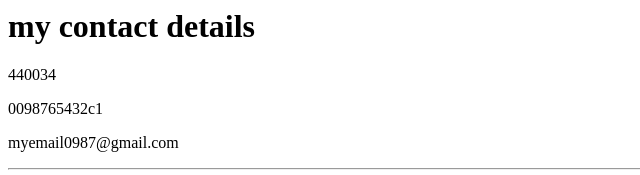
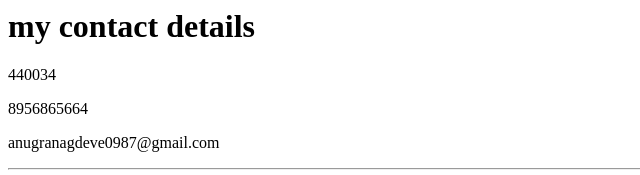
Before and after one commit to anugra02/cv, a plain HTML site: page contactme.html in a window 1280 px wide. Shown: the top 175 px of the page, 0-640 px from the left. Drawn offline with Linux system fonts and the light colour scheme.

Commit message:
Update contactme.html

```diff
--- a/contactme.html
+++ b/contactme.html
@@ -7,8 +7,8 @@
   <body>
     <h1> my contact details </h1>
     <p> 440034 </p>
-    <p>0098765432c1 </p>
-    <p>myemail0987@gmail.com</p>
+    <p> 8956865664 </p>
+    <p> anugranagdeve0987@gmail.com</p>
       <hr>
        <form action="" method="post" enctype="text/plain">
        <label> your name: </label>
```
